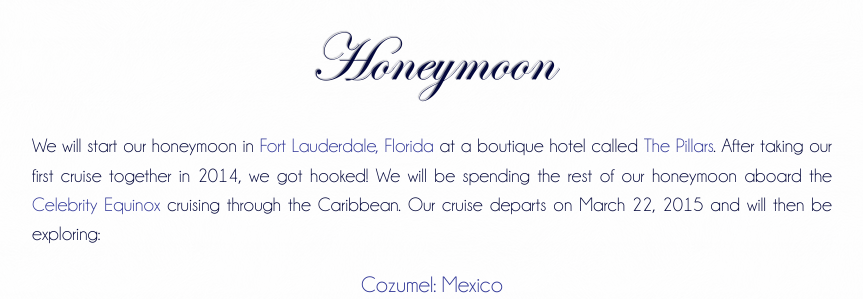
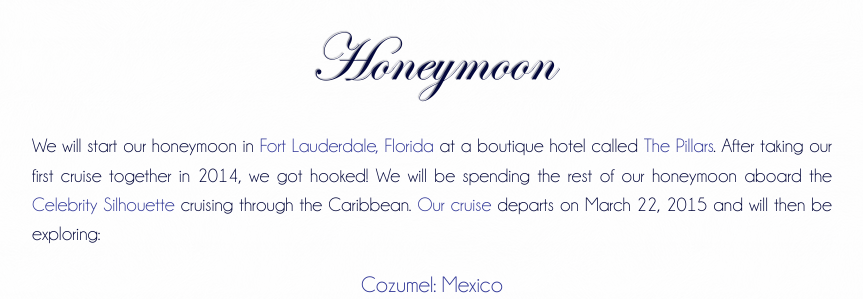
Before and after one commit to rusDman21/RnRSchoenbeck, a plain HTML site: page index.html in a window 1280 px wide. Shown: the part 10280-10579 px from the top of the page, without its empty margins (208-1071 px from the left). Drawn offline with nearby package versions, Linux system fonts and the light colour scheme.

Commit message:
fixed cruise information and added a link

```diff
--- a/index.html
+++ b/index.html
@@ -321,7 +321,7 @@
 
 		<section id="honeymoon">
 			<h4>Honeymoon</h4>
-			<p class="justify">We will start our honeymoon in <a href="http://www.visitflorida.com/en-us/cities/fort-lauderdale.html">Fort Lauderdale, Florida</a> at a boutique hotel called <a href="http://www.pillarshotel.com/">The Pillars</a>. After taking our first cruise together in 2014, we got hooked! We will be spending the rest of our honeymoon aboard the <a href="http://www.celebritycruises.com/ships/celebrity-equinox">Celebrity Equinox</a> cruising through the Caribbean. Our cruise departs on March 22, 2015 and will then be exploring:</p>
+			<p class="justify">We will start our honeymoon in <a href="http://www.visitflorida.com/en-us/cities/fort-lauderdale.html">Fort Lauderdale, Florida</a> at a boutique hotel called <a href="http://www.pillarshotel.com/">The Pillars</a>. After taking our first cruise together in 2014, we got hooked! We will be spending the rest of our honeymoon aboard the <a href="http://www.celebritycruises.com/ships/celebrity-silhouette">Celebrity Silhouette</a> cruising through the Caribbean. <a href="http://www.celebritycruises.com/cruises/cruise-package-SI07W131?packageid=SI07W131&dest=CARIB&shipCode=SI&shipName=Celebrity-Silhouette">Our cruise</a> departs on March 22, 2015 and will then be exploring:</p>
 			<ul>
 				<li><a href="http://www.cozumel.travel/">Cozumel: Mexico</a></li>
 				<li><a href="http://www.caymanislands.ky/aboutcayman/grandcayman.aspx">George Town: Grand Cayman</a></li>
```
